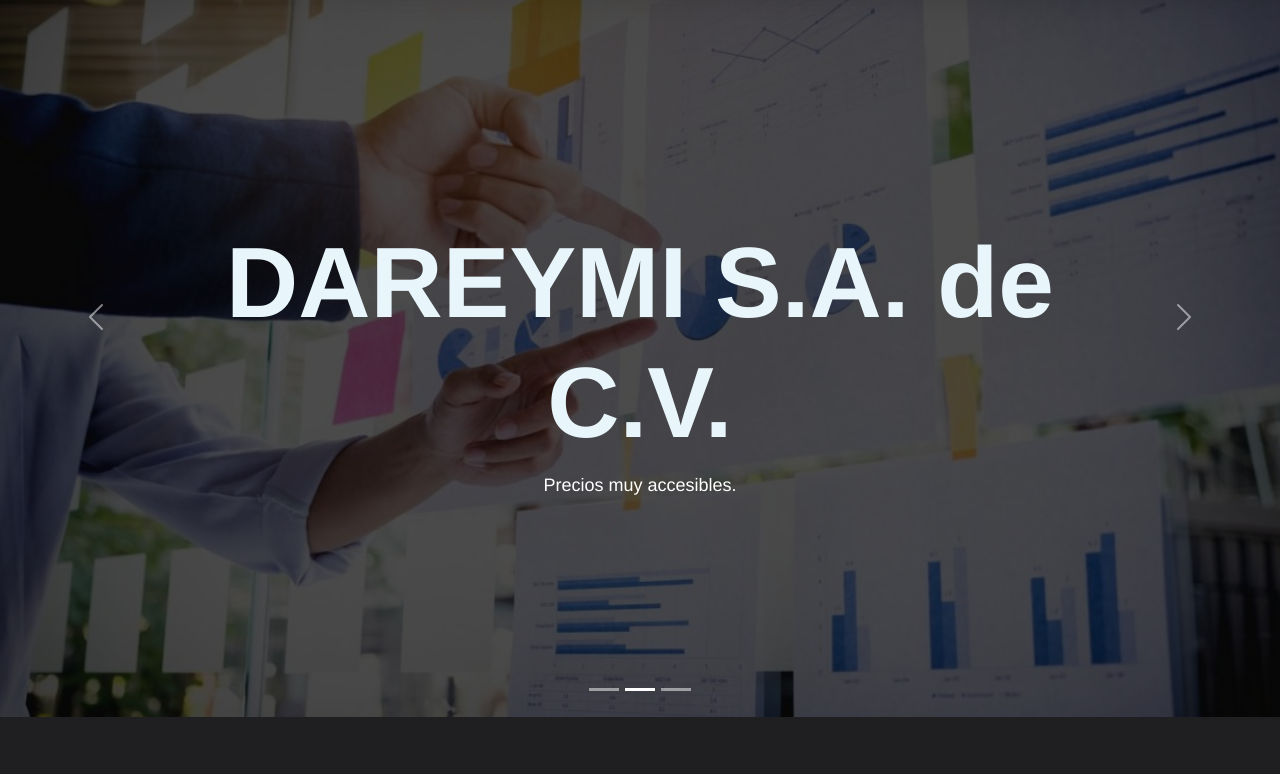
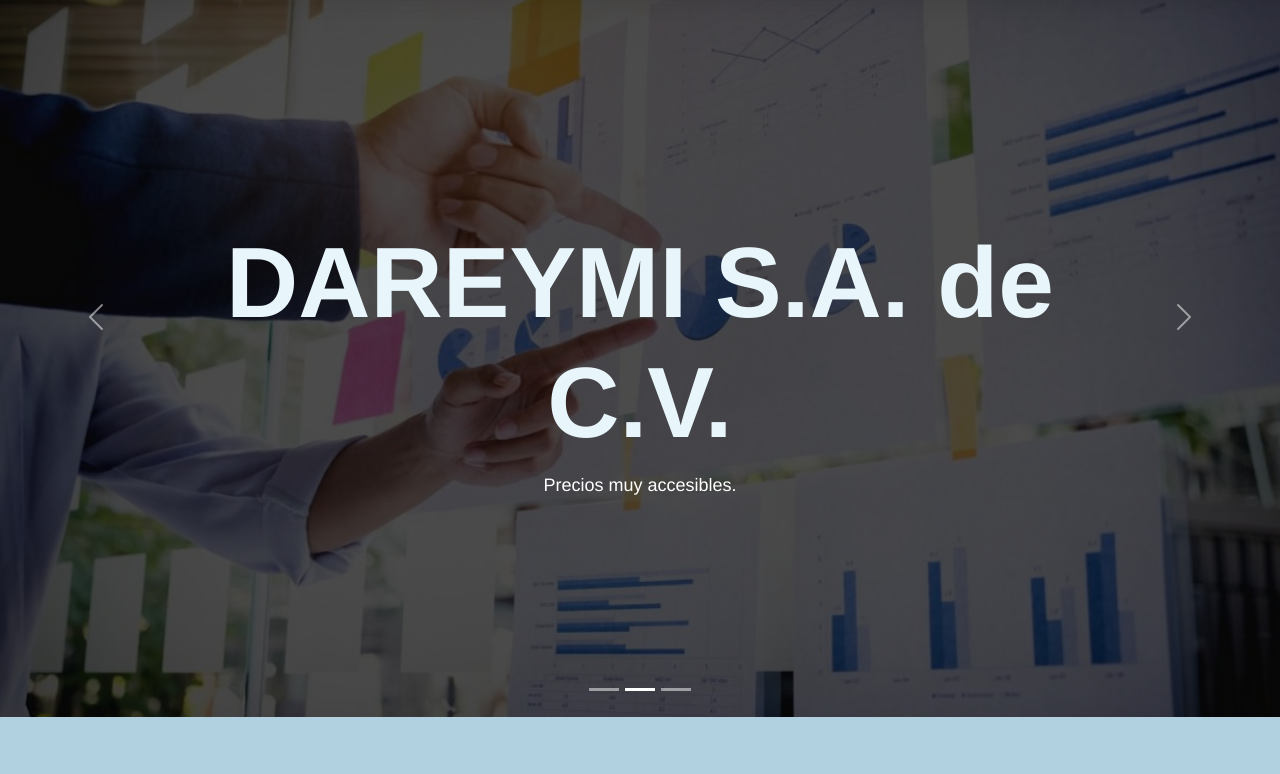
Before and after one commit to gilberto-vi-ro/dareymi, a plain HTML site: page index.html in a window 1280 px wide. Shown: the part 83-857 px from the top of the page. Drawn offline with Linux system fonts and the light colour scheme.

Commit message:
cambiando tema a light

```diff
--- a/index.html
+++ b/index.html
@@ -15,7 +15,7 @@
     <title>DAREYMI</title>
 </head>
 <!-- <body data-bs-spy="scroll" data-bs-target="navbarNav" data-bs-offset="20" class="dark"> -->
-<body id="body" data-my-spy="scroll" data-my-target="#navbarNav" data-my-offset="500" class="dark">
+<body id="body" data-my-spy="scroll" data-my-target="#navbarNav" data-my-offset="500" class="">
 
     <!-- NAVBAR -->
     <nav class="navbar navbar-expand-lg py-3 fixed-top navbar-light bg-navbar">
```
